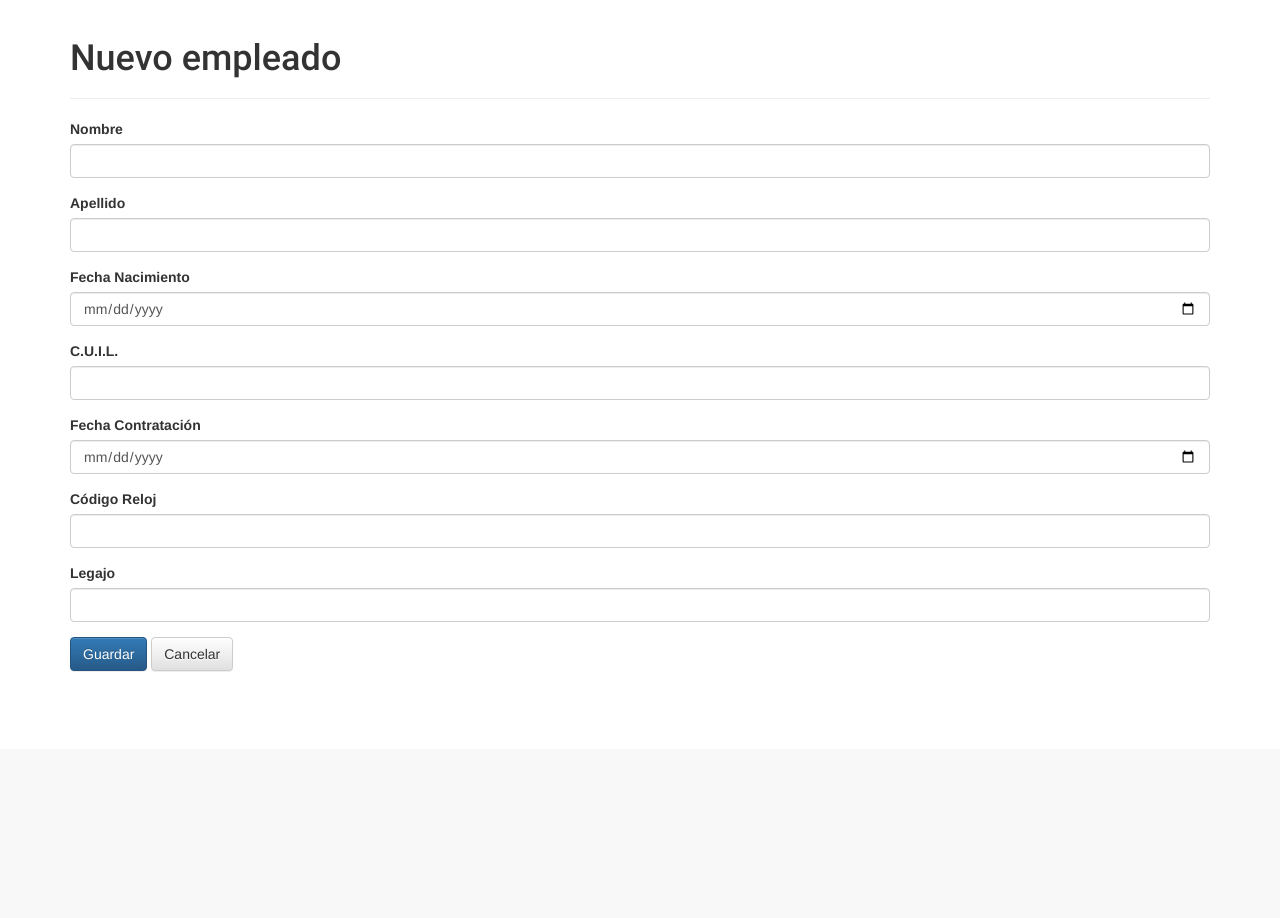
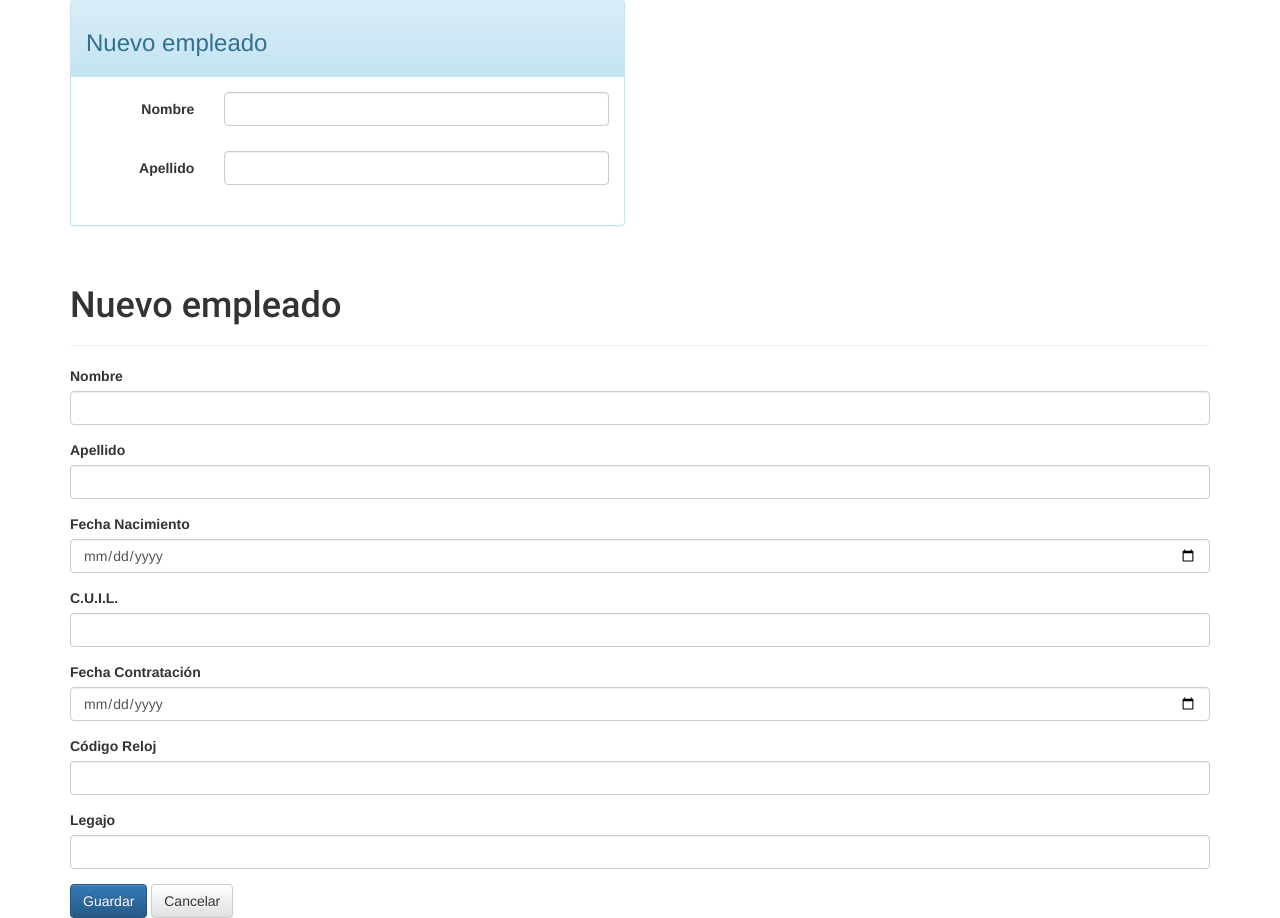
Before and after one commit to coyotevz/mini-hr, a Flask app: page /employee/add in a window 1280 px wide. Shown: the part 51-969 px from the top of the page. Before the commit the page ends 722 px from the top, so only its background shows below. Run offline with Flask 2, Linux system fonts and the light colour scheme; some libraries are stand-ins or nearby versions.

Commit message:
Working on form style

```diff
--- a/hr/templates/employee_form.html
+++ b/hr/templates/employee_form.html
@@ -1,6 +1,36 @@
 {% extends "layout.html" %}
 
 {% block page_content %}
+<div class="row">
+  <div class="col-md-6">
+    <div class="panel panel-info">
+      <div class="panel-heading">
+        <h3>Nuevo empleado</h3>
+      </div>
+      <div class="panel-body">
+        <form role="form" class="form-horizontal">
+          {{ form.hidden_tag() }}
+          <div class="form-group">
+            {{ form.first_name.label(class="col-sm-3 control-label") }}
+            <div class="col-sm-9">
+              {{ form.first_name(class="form-control") }}
+              <p class="help-block">{{ form.first_name.description }}</p>
+            </div>
+          </div>
+          <div class="form-group">
+            {{ form.last_name.label(class="col-sm-3 control-label") }}
+            <div class="col-sm-9">
+              {{ form.last_name(class="form-control") }}
+              <p class="help-block">{{ form.last_name.description }}</p>
+            </div>
+          </div>
+        </form>
+      </div>
+    </div>
+  </div>
+</div>
+
+
 <div class="page-header">
   <h1>Nuevo empleado</h1>
 </div>
```
